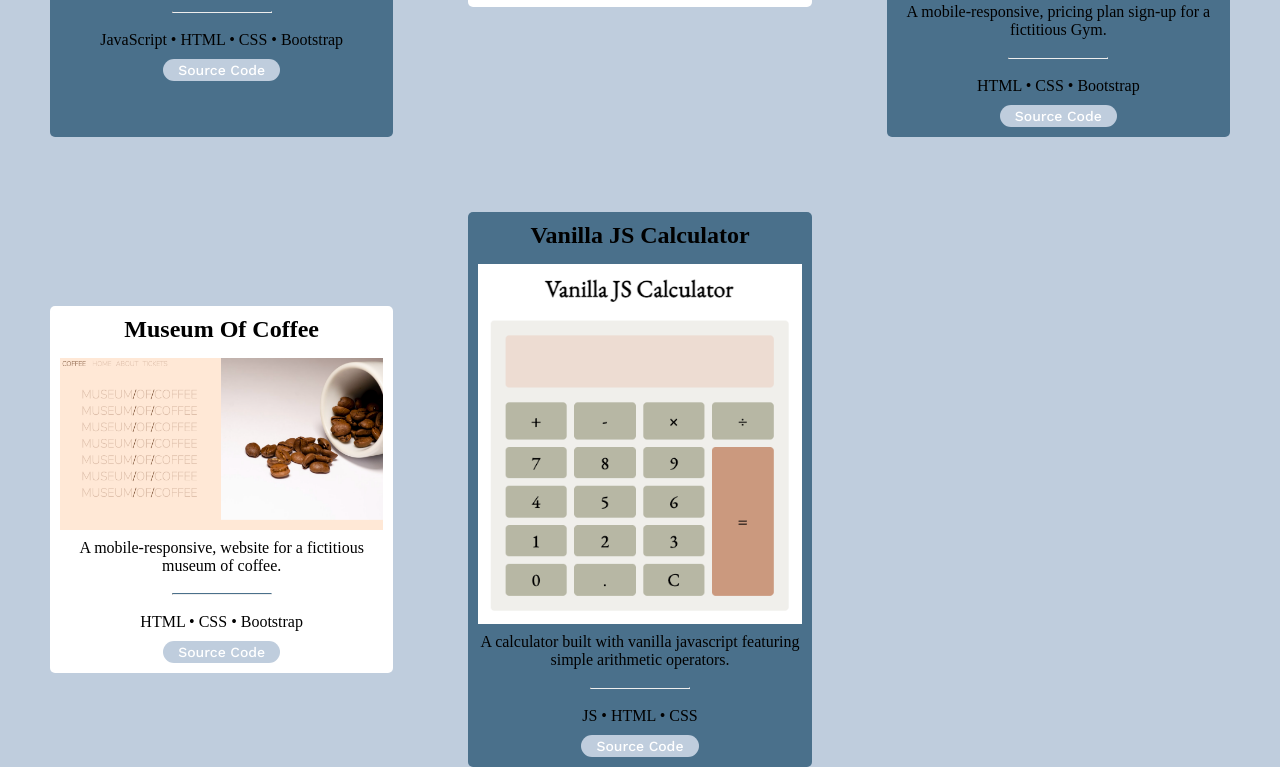
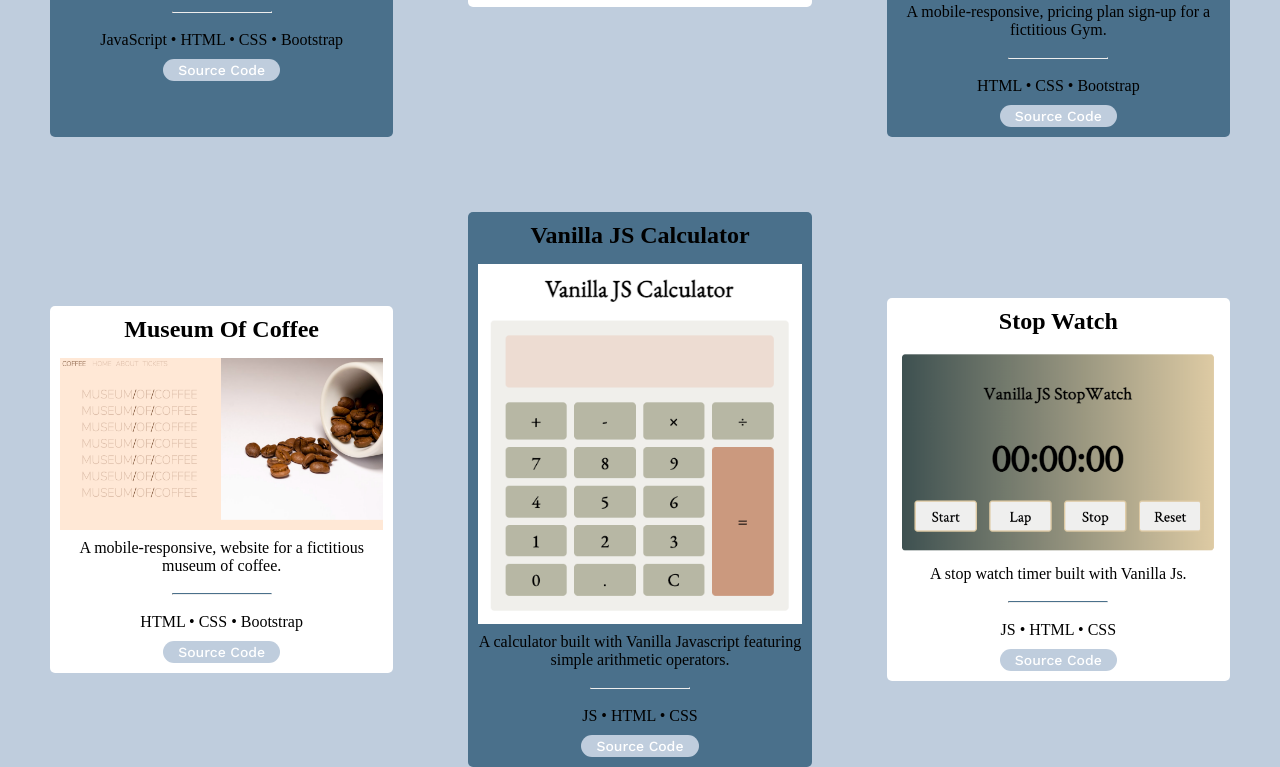
Before and after one commit to cresuta/cresuta.github.io, a plain HTML site: page projects.html in a window 1280 px wide. Shown: the part 1757-2524 px from the top of the page. Drawn offline with nearby package versions, Linux system fonts and the light colour scheme.

Commit message:
stop watch added to projects

```diff
--- a/projects.html
+++ b/projects.html
@@ -129,13 +129,23 @@
             <div>
                 <h2>Vanilla JS Calculator</h2>
                 <img class="project__img" src="./imgs/js-calculator.png" alt="Vanilla JS Calculator">
-                <p class="project__description">A calculator built with vanilla javascript featuring simple arithmetic operators.</p>
+                <p class="project__description">A calculator built with Vanilla Javascript featuring simple arithmetic operators.</p>
                 <br>
                 <hr class="line-separator">
                 <br>
                 <p>JS • HTML • CSS</p>
                 <a target="_blank" href="https://github.com/cresuta/JS_Calculator"><button class="source-code even-button">Source Code</button></a>
             </div>
+            <div>
+                <h2>Stop Watch</h2>
+                <img class="project__img" src="./imgs/stopwatch.png" alt="Vanilla JS Calculator">
+                <p class="project__description">A stop watch timer built with Vanilla Js.</p>
+                <br>
+                <hr class="line-separator">
+                <br>
+                <p>JS • HTML • CSS</p>
+                <a target="_blank" href="https://github.com/cresuta/Stop_Watch"><button class="source-code even-button">Source Code</button></a>
+            </div>
        </div>
     </section>
     <script src="./js/app.js"></script>
```
Also changed, not shown: imgs/stopwatch.png (added).
